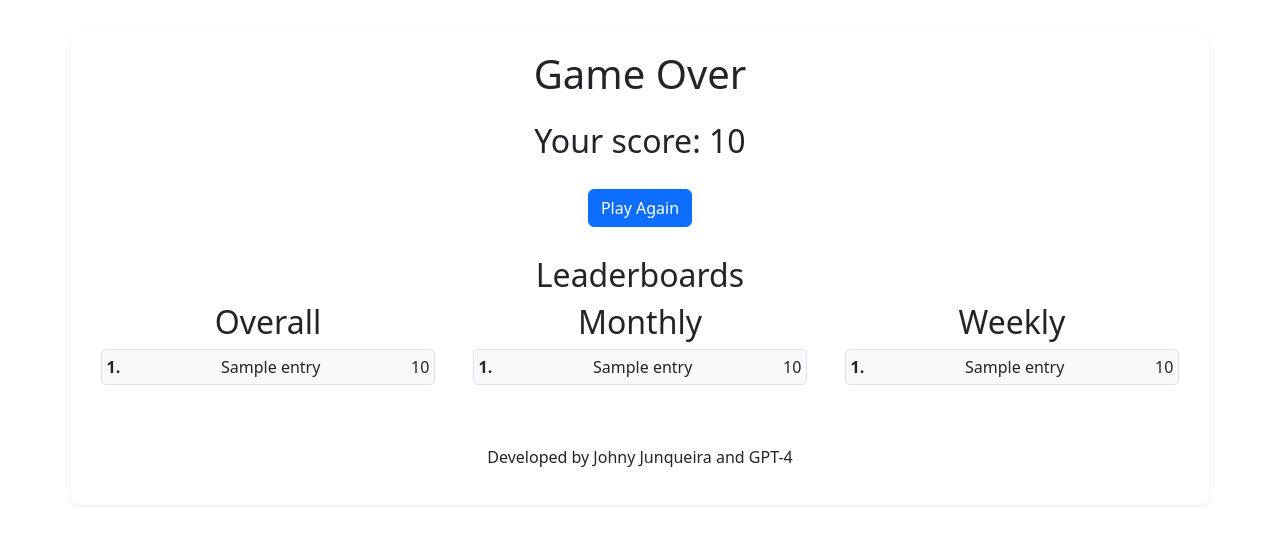
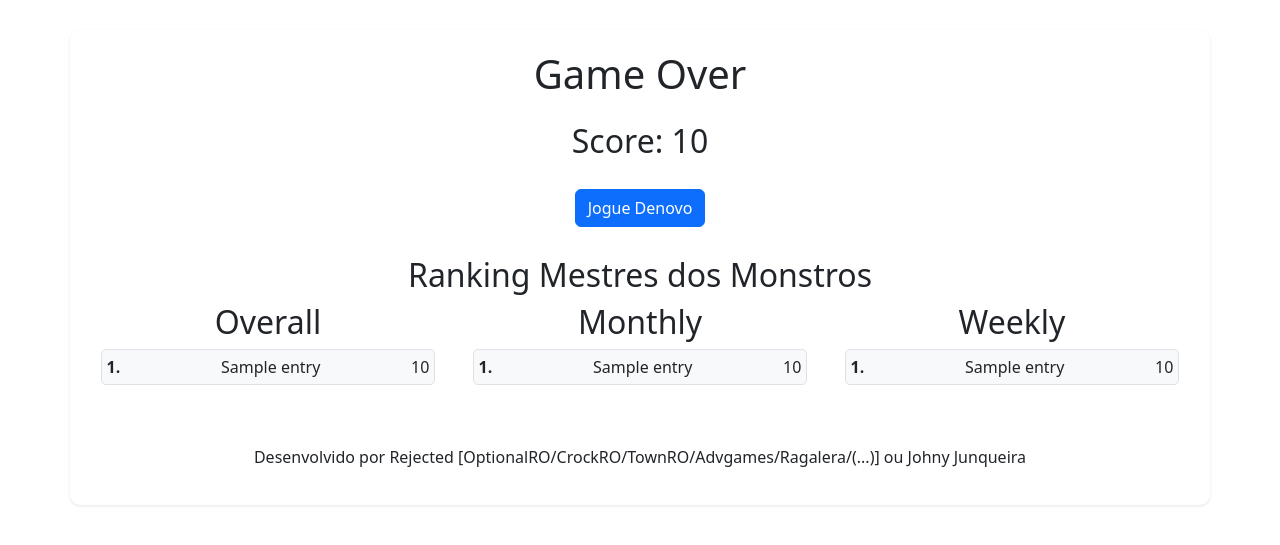
Before and after one commit to jfsjunqueira/ragnarok-disguise, a Django app: template game/templates/game/game_over.html in a window 1280 px wide. Shown: the top 545 px of the page. Run offline with Django 4.2, Linux system fonts and the light colour scheme; the template is opened without the code that fills it: most values are stand-ins (such as "Sample title", 1, 10 or a date in 2020).

Commit message:
Portugues BR!

```diff
--- a/game/templates/base.html
+++ b/game/templates/base.html
@@ -3,7 +3,7 @@
 <head>
     <meta charset="UTF-8">
     <meta name="viewport" content="width=device-width, initial-scale=1, shrink-to-fit=no">
-    <title>Ragnarok Monster Guessing Game</title>
+    <title>Ragnarok Disguise - Mestre dos Monstros</title>
     {% load static %}
     <link rel="stylesheet" href="{% static 'css/custom.css' %}">
     <link href="https://cdn.jsdelivr.net/npm/bootstrap@5.3.0-alpha1/dist/css/bootstrap.min.css" rel="stylesheet" integrity="sha384-KyZXEAg3QhqLMpG8r+Knujsl5zgW3Jf0z6Hym7Mf4xt6xcP+HHAAK5GSLf2xlYtv" crossorigin="anonymous">
--- a/game/templates/game/game.html
+++ b/game/templates/game/game.html
@@ -27,7 +27,7 @@
         <button type="submit" class="btn btn-warning">Restart</button>
     </form>
     <footer class="text-center mt-4">
-        <p>Developed by Johny Junqueira and GPT-4</p>
+        <p>Desenvolvido por Rejected [OptionalRO/CrockRO/TownRO/Advgames/Ragalera/(...)] ou Johny Junqueira</p>
     </footer>
 </div>
 {% endblock %}
--- a/game/templates/game/game_over.html
+++ b/game/templates/game/game_over.html
@@ -2,11 +2,11 @@
 
 {% block content %}
     <h1 class="mb-4 text-center">Game Over</h1>
-    <h2 class="mb-4 text-center">Your score: {{ score }}</h2>
+    <h2 class="mb-4 text-center">Score: {{ score }}</h2>
     <div class="text-center mb-4">
-        <a href="{% url 'game:start' %}" class="btn btn-primary">Play Again</a>
+        <a href="{% url 'game:start' %}" class="btn btn-primary">Jogue Denovo</a>
     </div>
-    <h2 class="text-center">Leaderboards</h2>
+    <h2 class="text-center">Ranking Mestres dos Monstros</h2>
     <div class="leaderboard-container">
         <div class="leaderboard">
             <h2>Overall</h2>
@@ -37,6 +37,6 @@
     </div>
 
     <footer class="text-center mt-4">
-        <p>Developed by Johny Junqueira and GPT-4</p>
+        <p>Desenvolvido por Rejected [OptionalRO/CrockRO/TownRO/Advgames/Ragalera/(...)] ou Johny Junqueira</p>
     </footer>
 {% endblock %}
--- a/game/templates/game/start.html
+++ b/game/templates/game/start.html
@@ -2,7 +2,7 @@
 
 {% block content %}
     <h1 class="mb-4 text-center">Ragnarok Disguise</h1>
-    <h2 class="mb-4 text-center">Guess the monster!</h2>
+    <h2 class="mb-4 text-center">Acerte os monstro e mostre que você já foi viciado no joguinho!</h2>
     <form method="post" class="text-center">
         {% csrf_token %}
         <div class="form-group">
@@ -10,7 +10,7 @@
         </div>
         <button type="submit" class="btn btn-primary">Start</button>
     </form>
-    <h2 class="text-center mt-4">Leaderboards</h2>
+    <h2 class="text-center mt-4">Ranking Mestres dos Monstros</h2>
     <div class="leaderboard-container">
         <div class="leaderboard">
             <h2>Overall</h2>
@@ -41,6 +41,6 @@
     </div>
 
     <footer class="text-center mt-4">
-        <p>Developed by Johny Junqueira and GPT-4</p>
+        <p>Desenvolvido por Rejected [OptionalRO/CrockRO/TownRO/Advgames/Ragalera/(...)] ou Johny Junqueira</p>
     </footer>
 {% endblock %}
--- a/manage.py
+++ b/manage.py
@@ -6,7 +6,8 @@ import sys
 
 def main():
     """Run administrative tasks."""
-    os.environ.setdefault('DJANGO_SETTINGS_MODULE', 'disguise_ragnarok.settings')
+    # heroku config:set DJANGO_SETTINGS_MODULE=disguise_ragnarok.settings.production
+    os.environ.setdefault('DJANGO_SETTINGS_MODULE', 'disguise_ragnarok.settings.development')
     try:
         from django.core.management import execute_from_command_line
     except ImportError as exc:
```
Also changed, not shown: disguise_ragnarok/settings/development.py (added, +12 -0 lines), disguise_ragnarok/settings/production.py (added, +10 -0 lines), disguise_ragnarok/settings/settings.py (renamed from disguise_ragnarok/settings.py), 1 other file.
